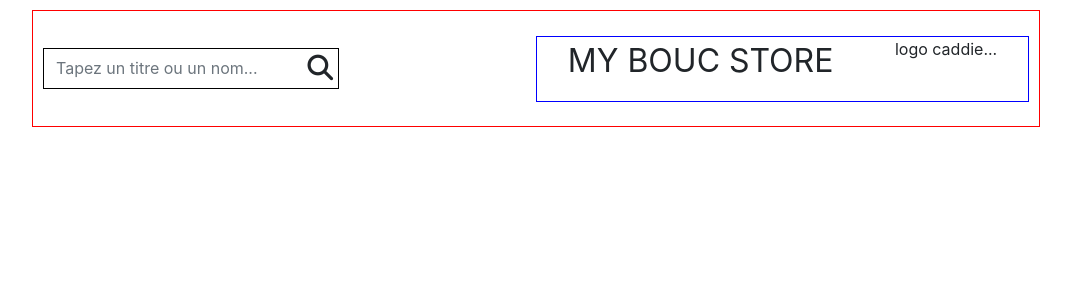
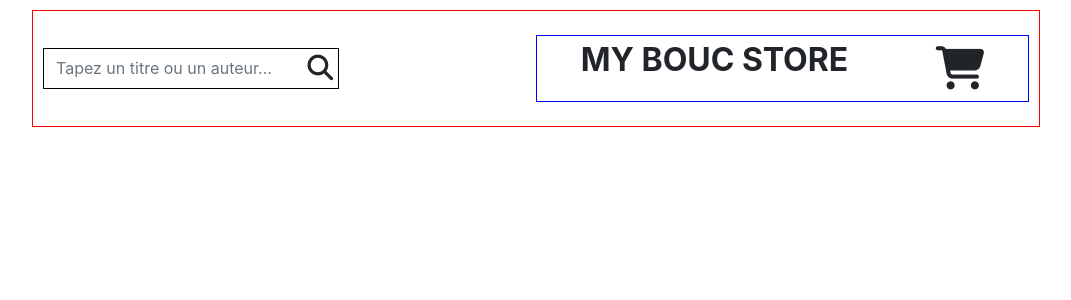
Before and after one commit to wallas938/my-book-store, an Angular app: page / in a window 1280 px wide. Shown: the top 300 px of the page, without its empty margins (104-1175 px from the left). Built offline with nearby package versions, Linux system fonts and the light colour scheme.

Commit message:
search-bar 1.0

```diff
--- a/src/app/app.component.css
+++ b/src/app/app.component.css
@@ -35,4 +35,9 @@
 
 #brand {
   font-size: 2rem;
+  font-weight: 700;
 }
+
+#shop-kart {
+  font-size: 2.7rem;
+}
--- a/src/app/app.component.html
+++ b/src/app/app.component.html
@@ -1,12 +1,14 @@
 
 <div id="search-bar">
   <div id="input-logo">
-    <input type="search" class="form-control" id="user-query" placeholder="Tapez un titre ou un nom...">
+    <input type="search" class="form-control" id="user-query" placeholder="Tapez un titre ou un auteur...">
     <div id="loupe"><i class="fas fa-search"></i></div>
   </div>
   <div id="title-kart">
     <p id="brand">MY BOUC STORE</p>
-    <p>logo caddie...</p>
+    <div id="shop-kart">
+        <i class="fas fa-shopping-cart"></i>
+    </div>
   </div>
 </div>
 
```
